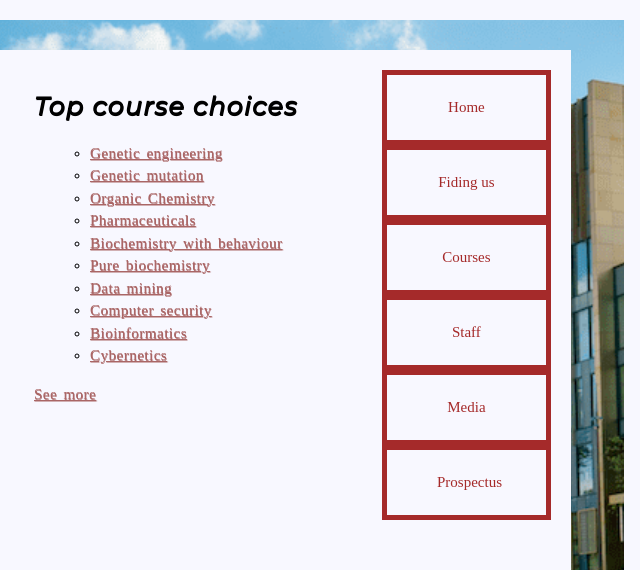
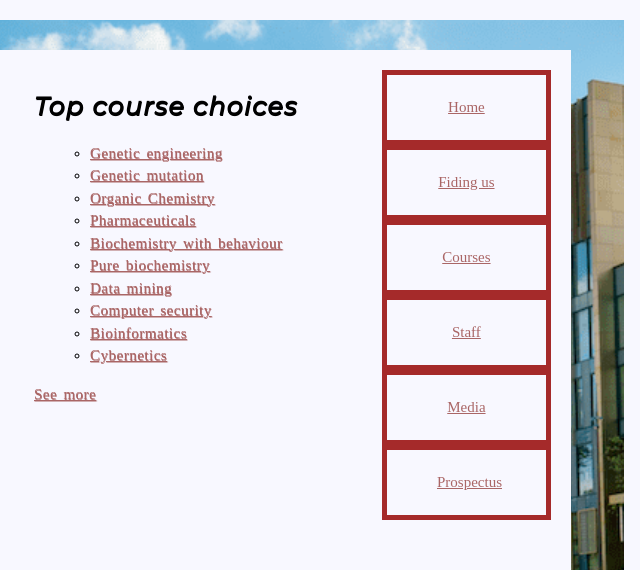
Before and after one commit to annivaughan/Module5UniversitySite, a plain HTML site: page index.html in a window 1280 px wide. Shown: the part 188-758 px from the top of the page, 626-1266 px from the left. Drawn offline with Linux system fonts and the light colour scheme; a web font is replaced by a local one.

Commit message:
hyperlinks fixed

```diff
--- a/index.html
+++ b/index.html
@@ -68,12 +68,12 @@
     <nav>
 
       <div class="btn-group">
-      <li>  <button>Home</button>     </li>
-      <li>  <button>Fiding us</button> </li>
-      <li>  <button>Courses</button>  </li>
-      <li>  <button>Staff</button>     </li>
-      <li>  <button>Media</button>      </li>
-      <li>  <button>Prospectus</button> </li>
+      <li>  <button> <a href="#"> Home</a>     </button> </li>
+      <li>  <button><a href="#"> Fiding us</a>  </button> </li>
+      <li>  <button><a href="#">Courses</a>     </button>  </li>
+      <li>  <button><a href="#">Staff</a>       </button>   </li>
+      <li>  <button><a href="#">Media </a>       </button>  </li>
+      <li>  <button><a href="#">Prospectus </a>  </button>  </li>
       </div>
     </nav>
 
```
